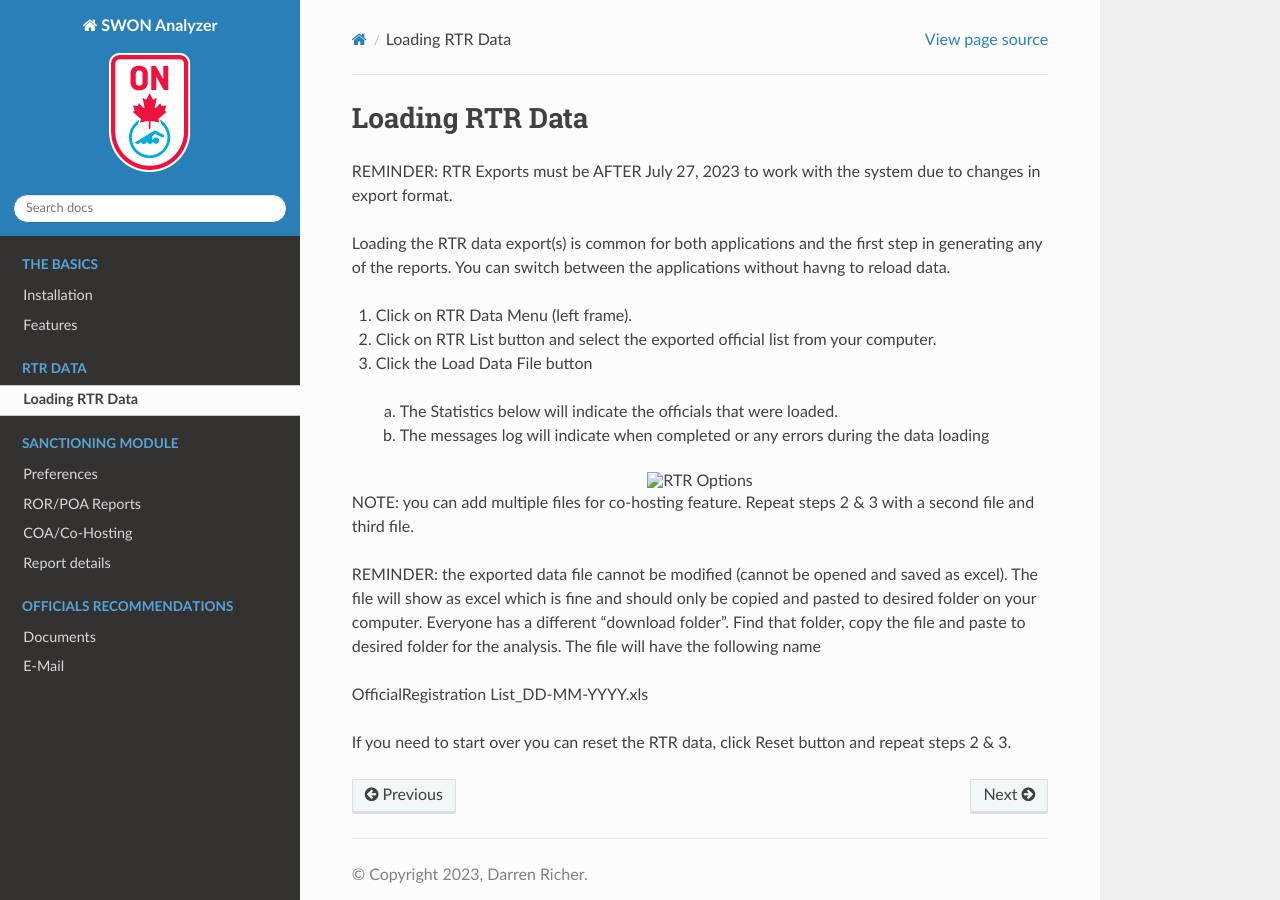
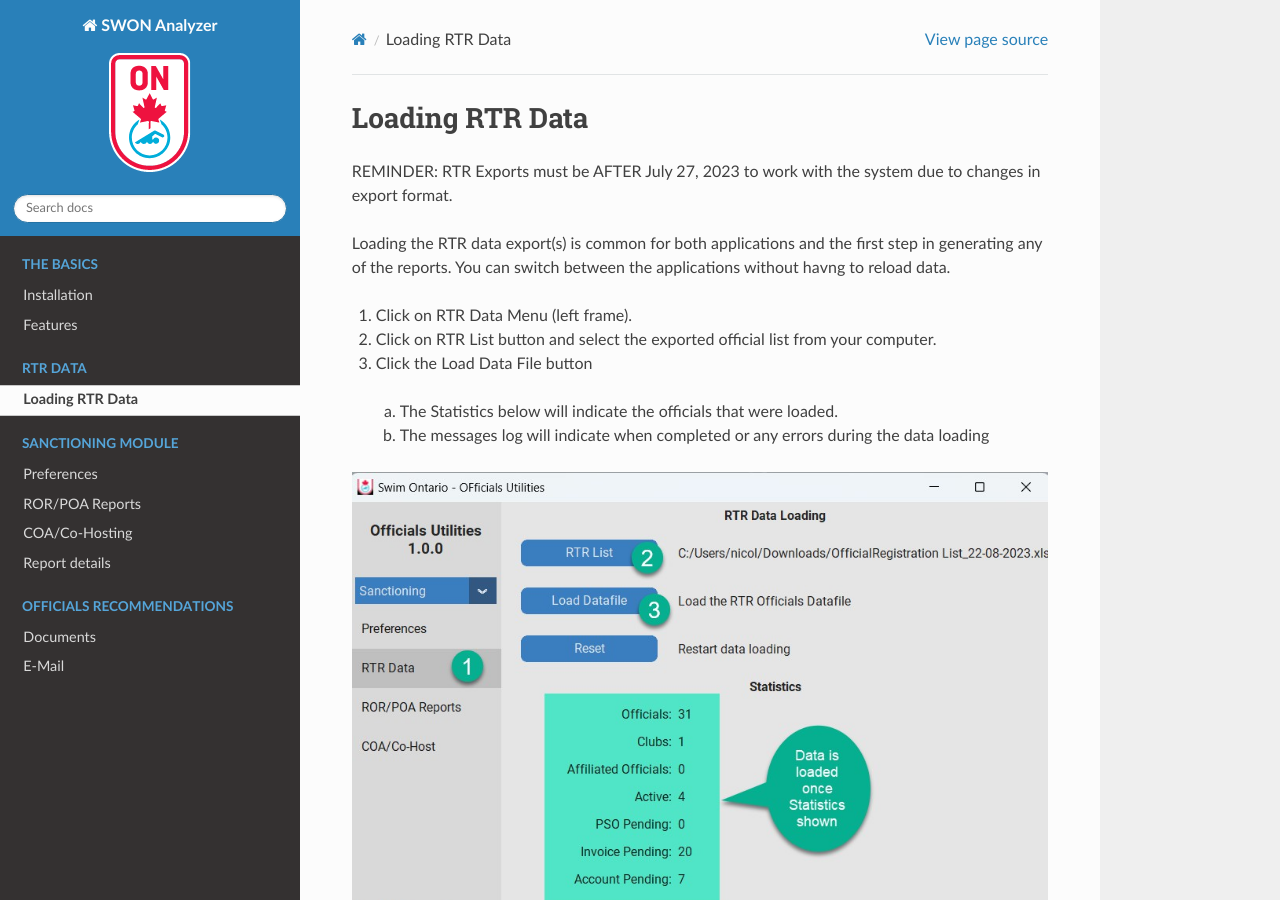
Before and after one commit to dmanusrex/SWON-Analyzer, a Sphinx documentation site: the page built from docs/source/rtr.rst, in a window 1280 px wide and 900 px high. Built offline with Sphinx 7.4.7 and the Read the Docs theme 2.0.0, drawn with Linux system fonts in a browser that asks for light colours.

Commit message:
fix typo

```diff
--- a/docs/source/rtr.rst
+++ b/docs/source/rtr.rst
@@ -13,7 +13,7 @@
     a.   The Statistics below will indicate the officials that were loaded.
     b.   The messages log will indicate when completed or any errors during the data loading
 
-.. figure:: media/RTR-Data-options.jpg
+.. figure:: media/RTR-Data-Options.jpg
     :alt: RTR Options
     :align: center
 
```
